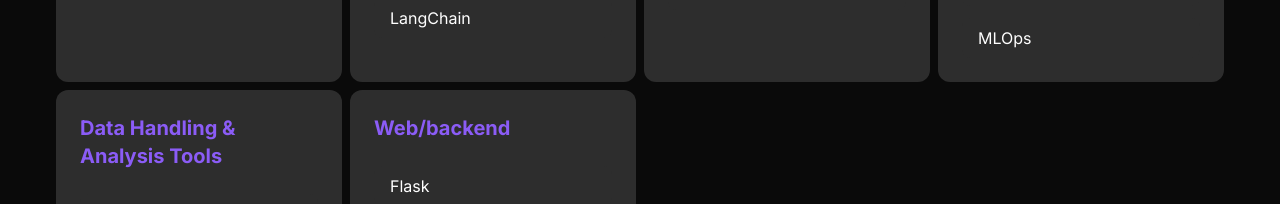
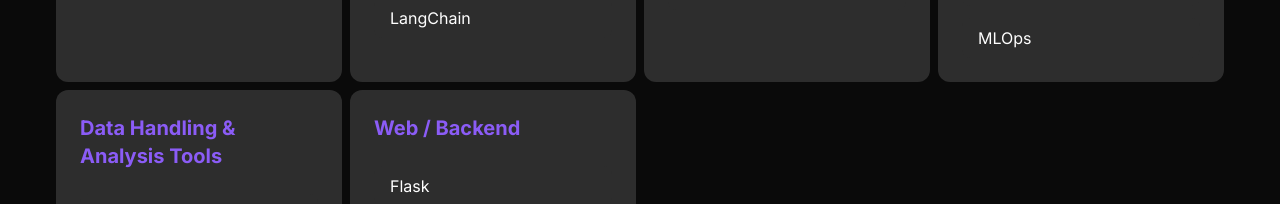
Before and after one commit to YoussefElBegirmy/Portfolio, a React (Vite) app: page / in a window 1280 px wide. Shown: the part 3969-4173 px from the top of the page. Built offline with nearby package versions, Linux system fonts and the light colour scheme.

Commit message:
Update skillsData.ts

```diff
--- a/src/data/skillsData.ts
+++ b/src/data/skillsData.ts
@@ -60,7 +60,7 @@ export const SkillsData: SkillCategory[] = [
     ]
   },
       {
-    category: 'Web/backend',
+    category: 'Web / Backend',
     skills: [
       { name: 'Flask', level: 90, experience: '6+ years' },
       { name: 'FastAPI', level: 85, experience: '5+ years' },
```
